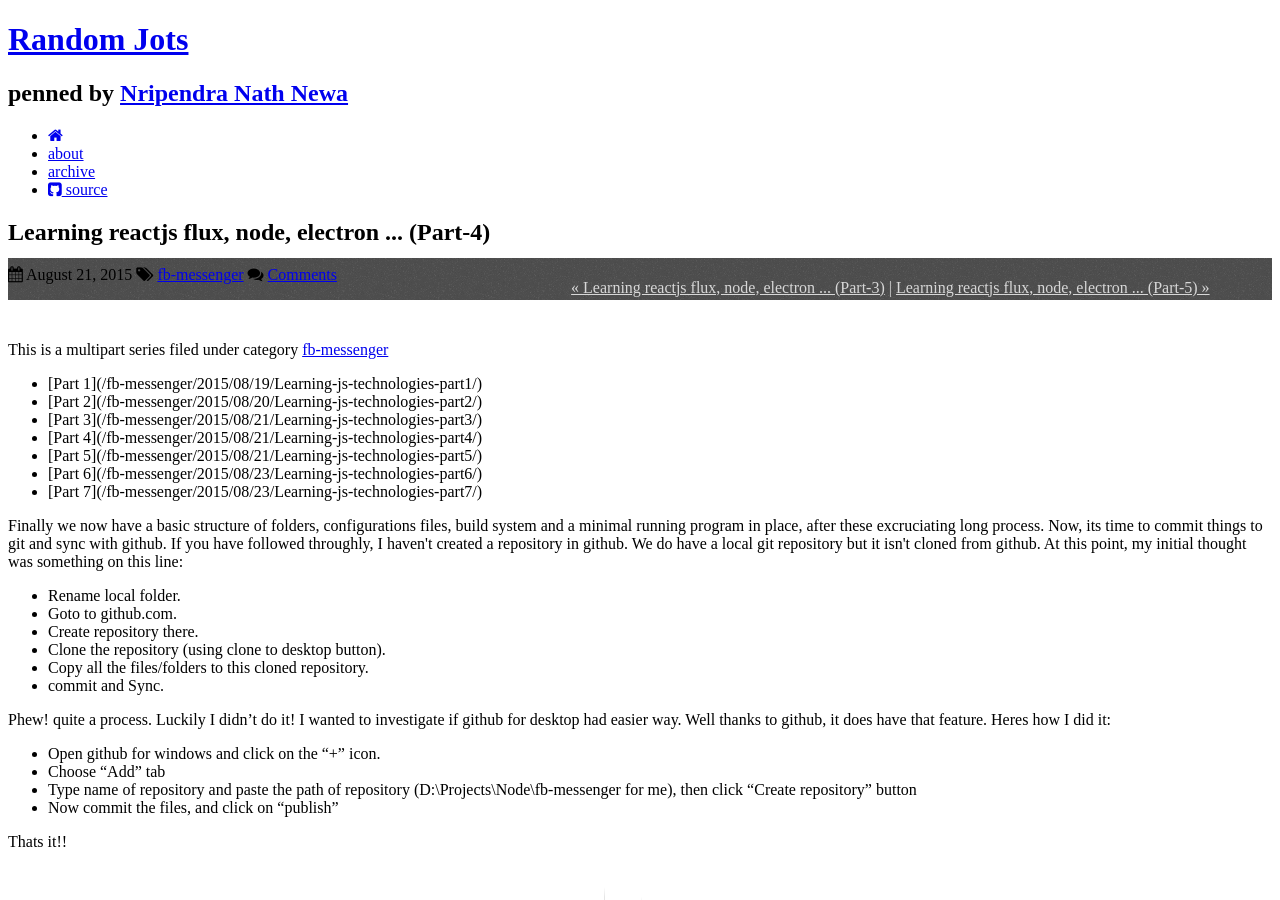
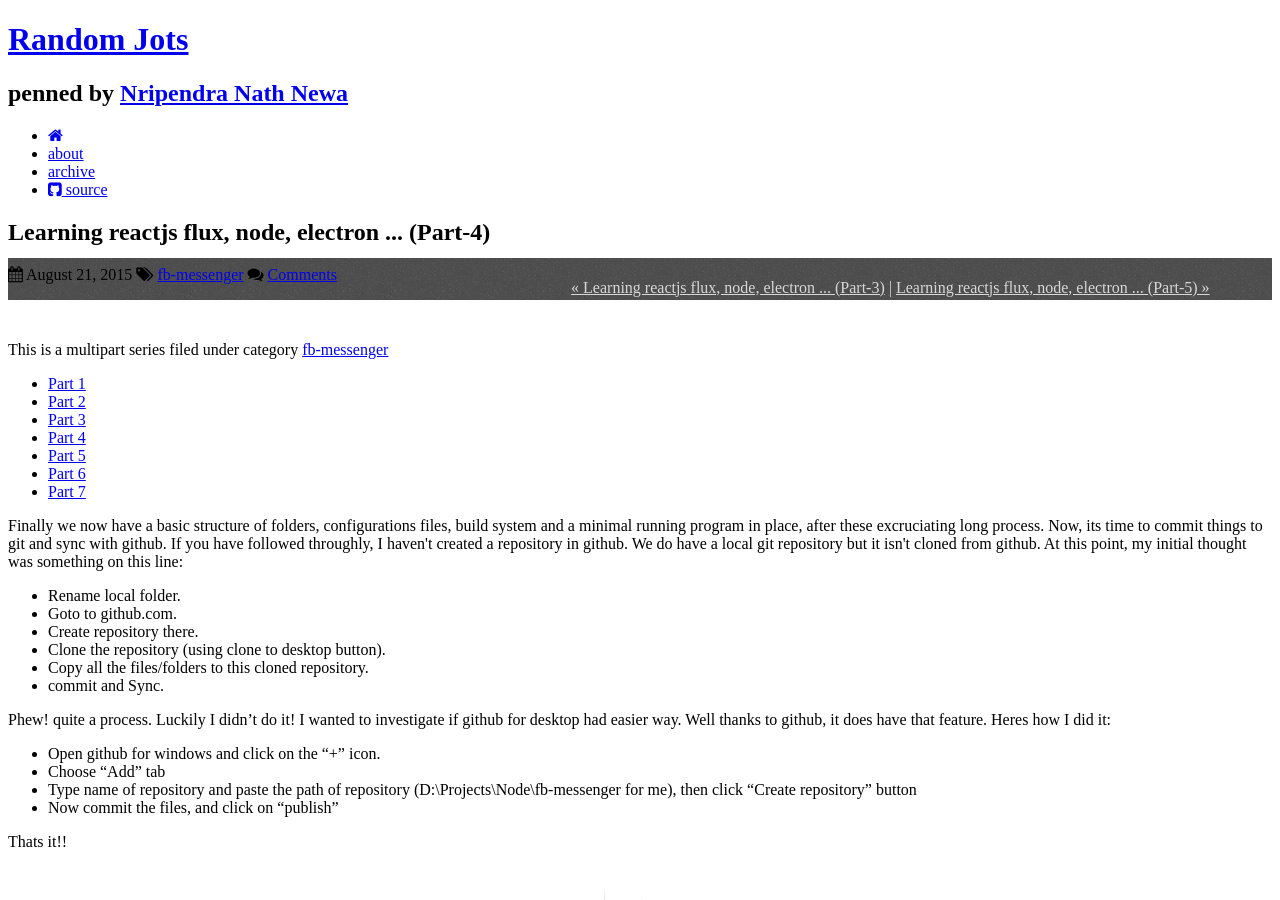
Before and after one commit to nripendra/nripendra.github.io, a Jekyll site: the page built from _posts/fb-messenger/2015-8-21-Learning-js-technologies-part4.md, in a window 1280 px wide and 900 px high. Built offline with Jekyll 4.4.1, drawn with Linux system fonts in a browser that asks for light colours; Markdown is read by kramdown in place of the engine named in the settings; comment, search, counter and statistics services are not loaded; some of the changed lines change nothing that is shown.

Commit message:
Github live isn't interpreting included markdown.

```diff
--- a/_includes/fb-messenger/Learning-js-technologies-parts.md
+++ b/_includes/fb-messenger/Learning-js-technologies-parts.md
@@ -1,12 +1,12 @@
 <aside class="related-posts">
   This is a multipart series filed under category <a href="/categories.html#fb-messenger-ref">fb-messenger</a>
    <ul>
-    <li> [Part 1](/fb-messenger/2015/08/19/Learning-js-technologies-part1/)</li>
-    <li> [Part 2](/fb-messenger/2015/08/20/Learning-js-technologies-part2/)</li>
-    <li> [Part 3](/fb-messenger/2015/08/21/Learning-js-technologies-part3/)</li>
-    <li> [Part 4](/fb-messenger/2015/08/21/Learning-js-technologies-part4/)</li>
-    <li> [Part 5](/fb-messenger/2015/08/21/Learning-js-technologies-part5/)</li>
-    <li> [Part 6](/fb-messenger/2015/08/23/Learning-js-technologies-part6/)</li>
-    <li> [Part 7](/fb-messenger/2015/08/23/Learning-js-technologies-part7/)</li>
+    <li> <a href="/fb-messenger/2015/08/19/Learning-js-technologies-part1/">Part 1</a></li>
+    <li> <a href="/fb-messenger/2015/08/20/Learning-js-technologies-part2/">Part 2</a></li>
+    <li> <a href="/fb-messenger/2015/08/21/Learning-js-technologies-part3/">Part 3</a></li>
+    <li> <a href="/fb-messenger/2015/08/21/Learning-js-technologies-part4/">Part 4</a></li>
+    <li> <a href="/fb-messenger/2015/08/21/Learning-js-technologies-part5/">Part 5</a></li>
+    <li> <a href="/fb-messenger/2015/08/23/Learning-js-technologies-part6/">Part 6</a></li>
+    <li> <a href="/fb-messenger/2015/08/23/Learning-js-technologies-part7/">Part 7</a></li>
   </ul>
 </aside>
```
